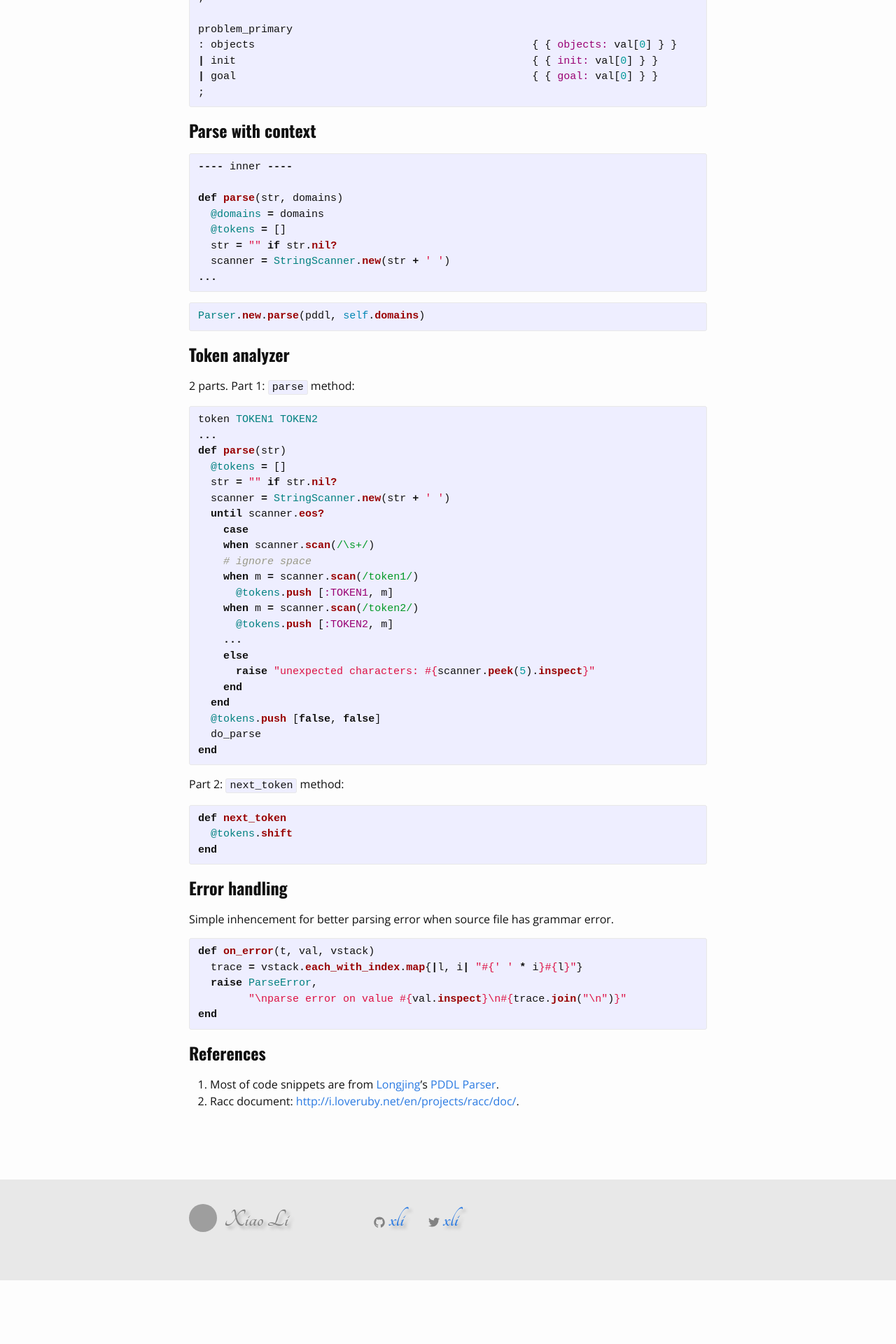
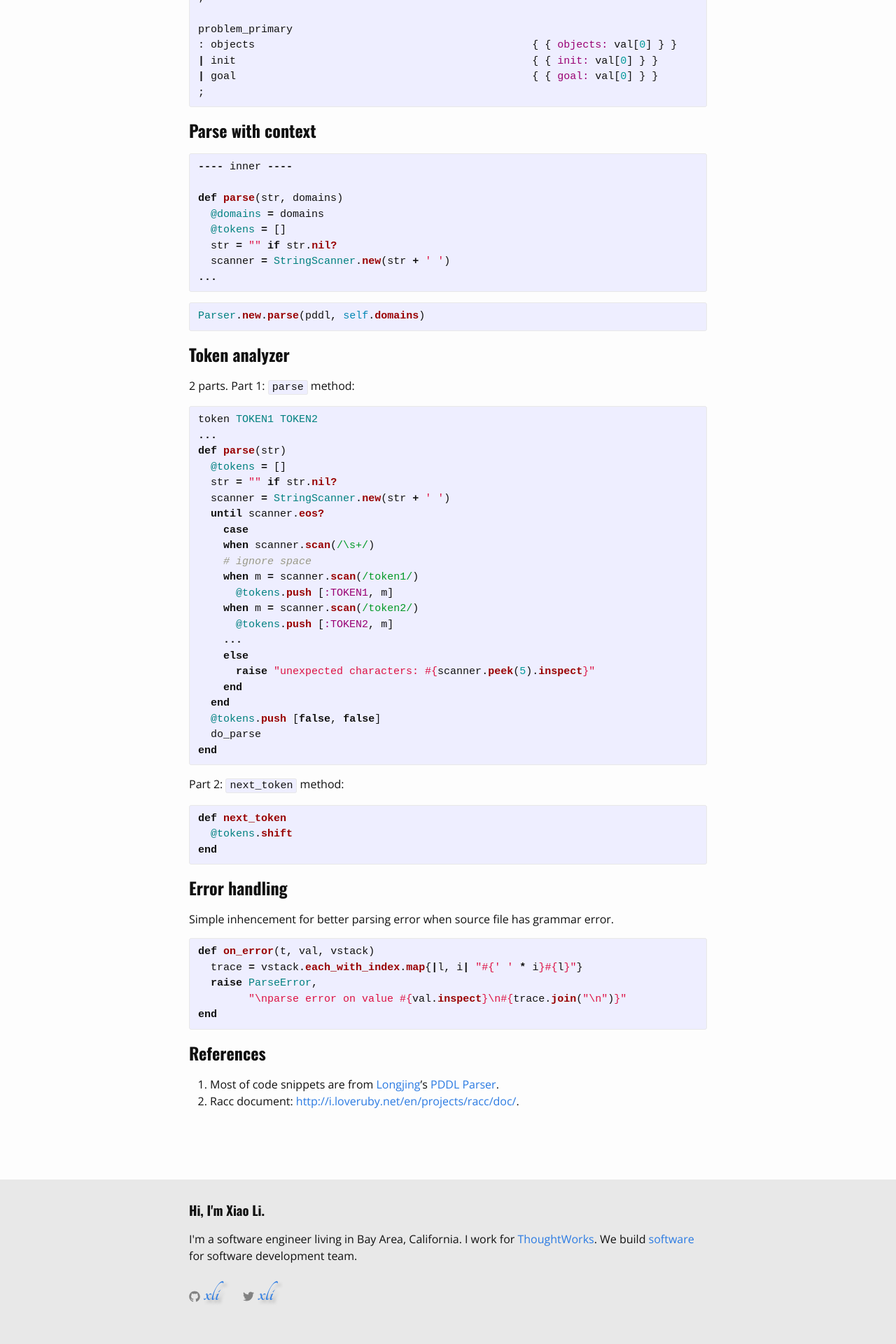
Before and after one commit to xli/xli.github.io, a Jekyll site: the page built from _posts/2015-08-17-racc-tips.md, in a window 1280 px wide. Shown: the part 1316-3236 px from the top of the page at 70% size. Built offline with Jekyll 4.4.1, drawn with Linux system fonts in a browser that asks for light colours; before the commit the page ends 3145 px from its top, so only the background shows below that; grey boxes are pictures that could not be loaded.

Commit message:
update footer

```diff
--- a/_includes/footer.html
+++ b/_includes/footer.html
@@ -1,14 +1,11 @@
 <footer class="site-footer">
-
   <div class="wrapper">
-
-    <div class="footer-col-wrapper">
-      <div class="footer-col  footer-col-1">
-        <ul class="contact-list">
-          <li><img class="author-image" src="https://www.gravatar.com/avatar/6695342b0bee06015e6788ec728e1d39.png?s=64&amp;r=x" alt="author-image">{{ site.author }}</li>
-        </ul>
-      </div>
-      <div class="footer-col  footer-col-1">
+    <h3>Hi, I'm Xiao Li. </h3>
+    <p>I'm a software engineer living in Bay Area, California.
+      I work for <a href="http://www.thoughtworks.com/">ThoughtWorks</a>.
+      We build <a href="http://www.thoughtworks.com/products">software</a>
+      for software development team.
+    </p>
     <ul class="contact-list">
       <li>
         <a href="https://github.com/{{ site.github_username }}">
@@ -29,14 +26,9 @@
                                       c-0.632,0.375-1.332,0.647-2.076,0.793c-0.596-0.636-1.446-1.033-2.387-1.033c-1.806,0-3.27,1.464-3.27,3.27 c0,0.256,0.029,0.506,0.085,0.745C5.163,5.404,2.753,4.102,1.14,2.124C0.859,2.607,0.698,3.168,0.698,3.767 c0,1.134,0.577,2.135,1.455,2.722C1.616,6.472,1.112,6.325,0.671,6.08c0,0.014,0,0.027,0,0.041c0,1.584,1.127,2.906,2.623,3.206 C3.02,9.402,2.731,9.442,2.433,9.442c-0.211,0-0.416-0.021-0.615-0.059c0.416,1.299,1.624,2.245,3.055,2.271 c-1.119,0.877-2.529,1.4-4.061,1.4c-0.264,0-0.524-0.015-0.78-0.046c1.447,0.928,3.166,1.469,5.013,1.469 c6.015,0,9.304-4.983,9.304-9.304c0-0.142-0.003-0.283-0.009-0.423C14.976,4.29,15.531,3.714,15.969,3.058z"/>
             </svg>
           </span>
-
           <span class="username">{{ site.twitter_username }}</span>
         </a>
       </li>
     </ul>
   </div>
-    </div>
-
-  </div>
-
 </footer>
--- a/_includes/header.html
+++ b/_includes/header.html
@@ -1,7 +1,5 @@
 <header class="site-header">
-
   <div class="wrapper">
-
     <a class="site-title" href="{{ site.baseurl }}/">{{ site.title }}</a>
 
     {% if !site.pages.empty? %}
--- a/css/main.scss
+++ b/css/main.scss
@@ -51,7 +51,7 @@ $on-laptop:        800px;
         "syntax-highlighting"
 ;
 
-.site-footer, .site-header {
+.contact-list, .site-header {
   font-family: Tangerine, Open Sans, Helvetica, Arial, sans-serif;
   text-shadow: 4px 4px 4px #aaa;
 }
@@ -83,6 +83,7 @@ strong,h1,h2,h3,h4,h5,h6 {
 .site-footer {
   border: none;
   background-color: #e8e8e8;
+  font-size: 1em;
 }
 
 .author-image {
```
Also changed, not shown: _posts/2015-08-17-racc-tips.md (+1 -1 lines). Lines whose indentation alone changed are shown as unchanged.
